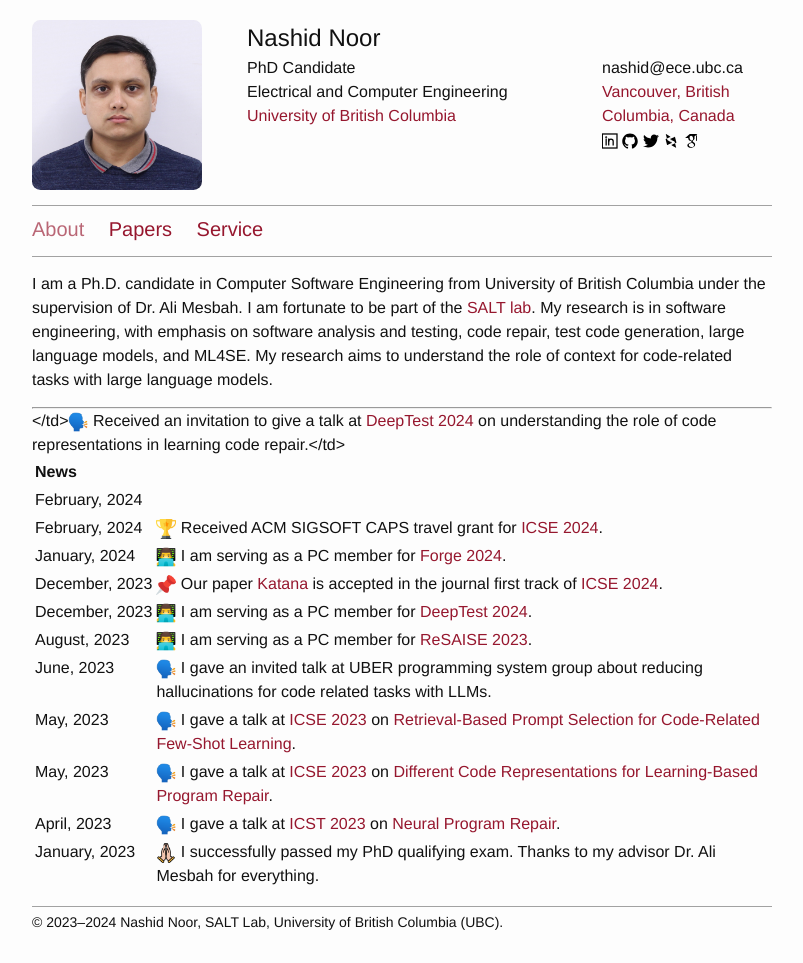
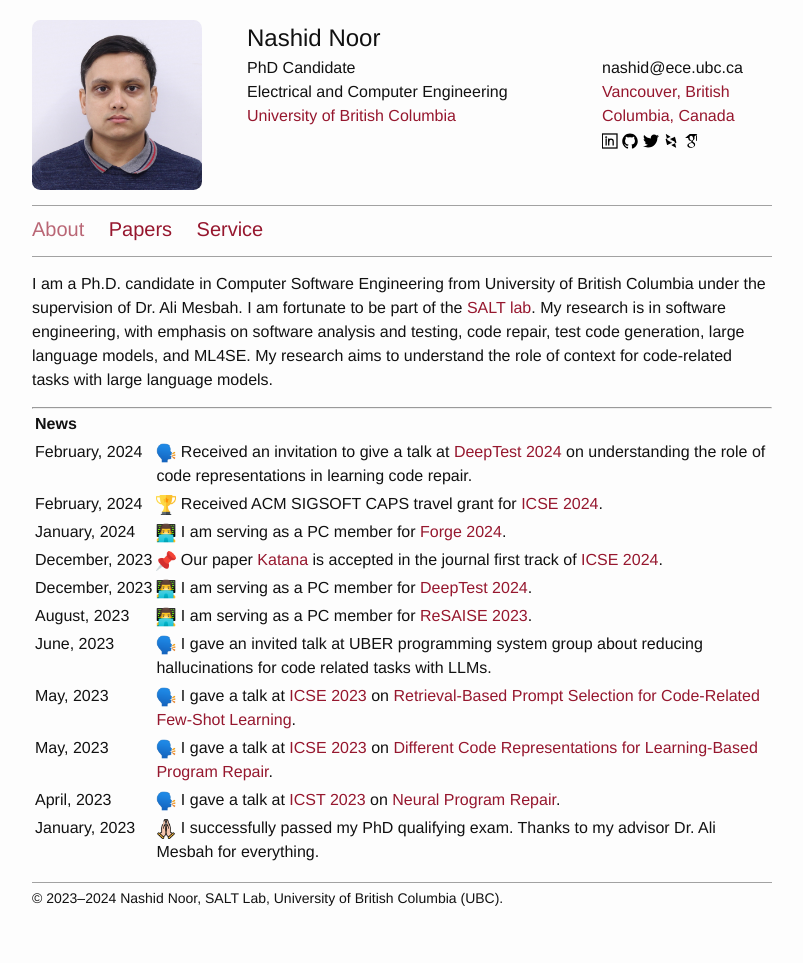
Before and after one commit to nashid/nashid.github.io, a Jekyll site: the page built from index.md, in a window 1280 px wide. Shown: the whole page, without its empty margins (238-1041 px from the left). Built offline with Jekyll 4.4.1, drawn with Linux system fonts in a browser that asks for light colours; after the commit the page ends 939 px from its top, so only the background shows below that.

Commit message:
add invited talk link for deeptest

```diff
--- a/index.md
+++ b/index.md
@@ -19,7 +19,7 @@
   </tr>
   <tr>
     <td style="vertical-align: top;">February,&nbsp;2024</td>
-    </td><img src="./resources/images/icon-talk.png" width="20" height="20"> Received an invitation to give a talk at <a href="https://conf.researchr.org/home/icse-2024/deeptest-2024#program">DeepTest 2024</a> on understanding the role of code representations in learning code repair.</td>
+    <td><img src="./resources/images/icon-talk.png" width="20" height="20"> Received an invitation to give a talk at <a href="https://conf.researchr.org/home/icse-2024/deeptest-2024#program">DeepTest 2024</a> on understanding the role of code representations in learning code repair.</td>
   </tr>
   <tr>
     <td style="vertical-align: top;">February,&nbsp;2024</td>
```
